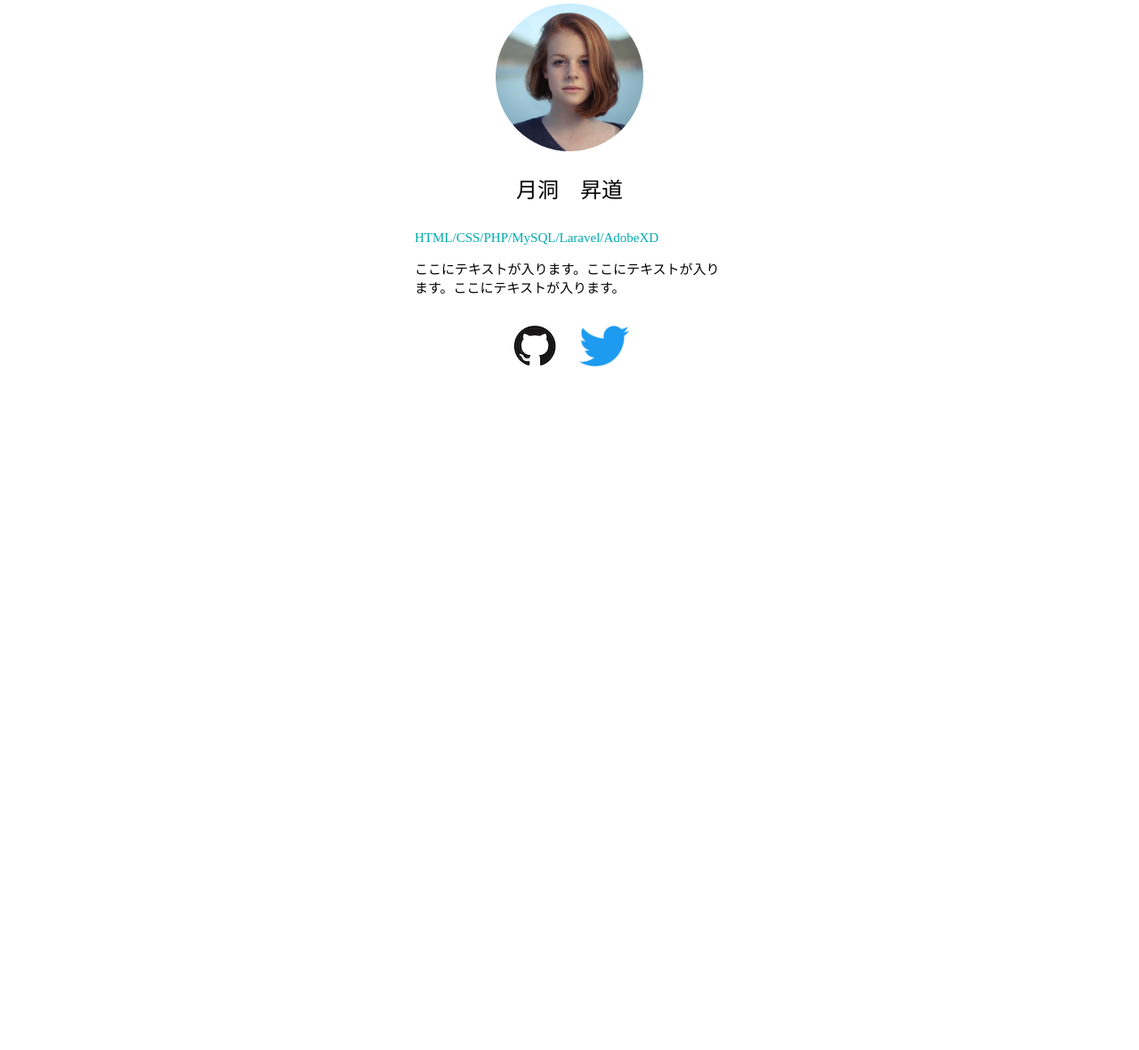
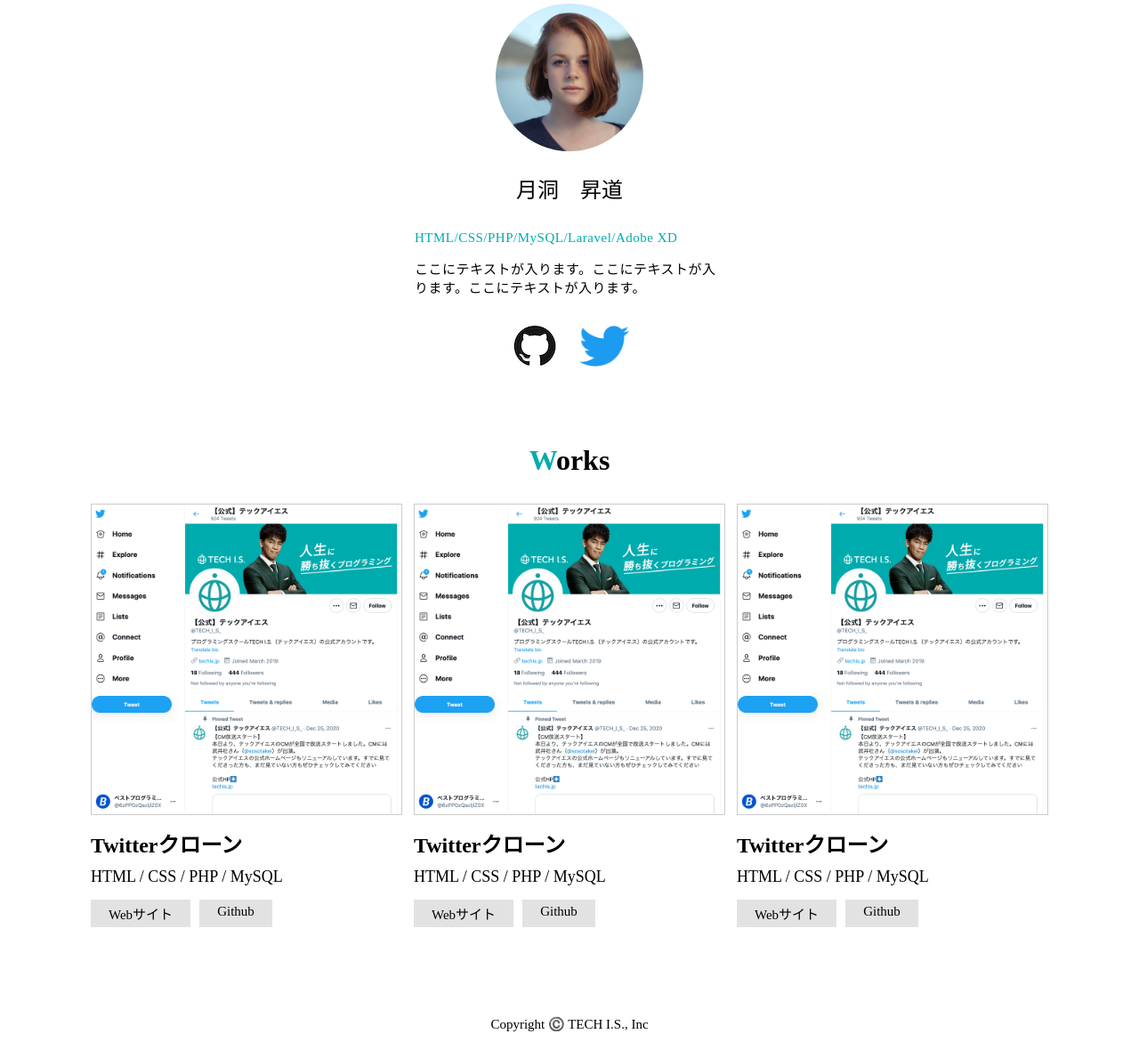
Before and after one commit to shodo-tsuki/PortfolioSample, a PHP site: page / in a window 1280 px wide. Shown: the part 227-1407 px from the top of the page at 89% size. Before the commit the page ends 639 px from the top, so only its background shows below. Run offline with PHP 8.4, Linux system fonts and the light colour scheme.

Commit message:
index.html,style.css変更

```diff
--- a/index.html
+++ b/index.html
@@ -1,5 +1,6 @@
 <!DOCTYPE html>
 <html lang="ja">
+
   <head>
     <meta charset="UTF-8">
     <meta http-equiv="X-UA-Compatible" content="IE=edge">
@@ -11,6 +12,7 @@
     <!-- スタイルシート -->
     <link rel="stylesheet" href="style.css">
   </head>
+
   <body>
     <!--
     headerタグの作成
@@ -39,7 +41,7 @@
         <div class="item-list">
           <img src="img/profile.png" alt="プロフィール画像">
           <b>月洞　昇道</b>
-          <p class="color-green">HTML/CSS/PHP/MySQL/Laravel/AdobeXD</p>
+          <p class="color-green">HTML/CSS/PHP/MySQL/Laravel/Adobe XD</p>
           <p>ここにテキストが入ります。ここにテキストが入ります。ここにテキストが入ります。</p>
         </div>
         <ul class="icon-list">
@@ -55,6 +57,53 @@
           </li>
         </ul>
       </div>
+
+      <!--
+        worksの箱
+      -->
+      <div class="box-works">
+        <h2 class="sub-title"><span class="color-green">W</span>orks</h2>
+        <ul class="works-list">
+          <li>
+            <img src="img/work_1.png" alt="Twitterクローンの画像">
+            <h3>Twitterクローン</h3>
+            <span>HTML / CSS / PHP / MySQL</span>
+            <div class="link">
+              <a href="">Webサイト</a>
+              <a href="">Github</a>
             </div>
+          </li>
+          <li>
+            <img src="img/work_1.png" alt="Twitterクローンの画像">
+            <h3>Twitterクローン</h3>
+            <span>HTML / CSS / PHP / MySQL</span>
+            <div class="link">
+              <a href="">Webサイト</a>
+              <a href="">Github</a>
+            </div>
+          </li>
+          <li>
+            <img src="img/work_1.png" alt="Twitterクローンの画像">
+            <h3>Twitterクローン</h3>
+            <span>HTML / CSS / PHP / MySQL</span>
+            <div class="link">
+              <a href="">Webサイト</a>
+              <a href="">Github</a>
+            </div>
+          </li>
+        </ul>
+      </div>
+
+    </div>
+
+    <!--
+      footerタグの作成
+      ・copyrightの設定
+      →pタグを使います
+    -->
+    <footer class="block-footer">
+      <p>Copyright ©️ TECH I.S., Inc</p>
+    </footer>
   </body>
+
 </html>
--- a/style.css
+++ b/style.css
@@ -51,6 +51,7 @@ body {
   font-size: 15px;
   line-height: normal;
   text-align: left;
+  letter-spacing: 0.5px;
 }
 
 .icon-list {
@@ -71,3 +72,69 @@ body {
 .icon-list li:last-child {
   margin-right: 0;
 }
+
+/* [works]のスタイルシート */
+.box-works {
+  margin: 80px 0 0;
+}
+
+.works-list {
+  list-style: none;
+  width: 100%;
+  max-width: 1076px;
+  margin: 30px auto;
+  padding: 0;
+  text-align: left;
+  overflow: hidden;
+}
+
+.works-list li {
+  display: block;
+  width: 100%;
+  max-width: 348px;
+  float: left;
+  margin-right: 15px;
+}
+
+.works-list li:last-child {
+  margin-right: 0;
+}
+
+.works-list li img {
+  width: 100%;
+  border: 1px solid #ccc;
+}
+
+.works-list li h3 {
+  font-size: 24px;
+  margin: 10px 0;
+}
+
+.works-list li span {
+  font-size: 18px;
+}
+
+.works-list li .link {
+  display: flex;
+  justify-content: left;
+  align-items: left;
+  margin-top: 15px;
+}
+
+.works-list li a {
+  background-color: rgb(226,226,226);
+  padding: 5px 20px;
+  margin-right: 10px;
+  font-size: 15px;
+  text-decoration: none;
+  color: #000;
+}
+
+/* [footer]のスタイルシート */
+.block-footer p {
+  clear: both;
+  text-align: center;
+  font-size: 15px;
+  margin: 15px 0 20px;
+
+}
```
Lines whose indentation alone changed are shown as unchanged.
